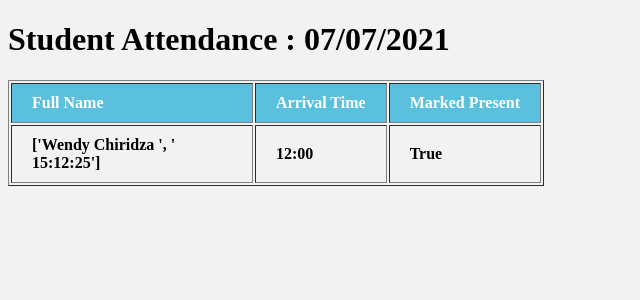
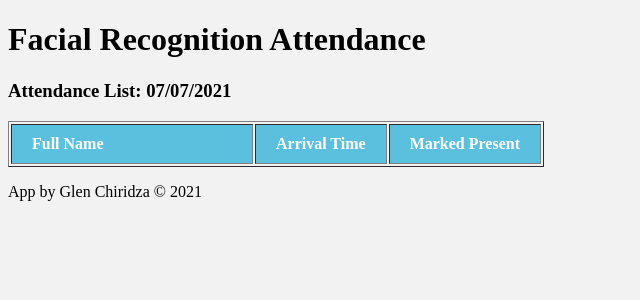
Before and after one commit to glenchiridza/attandance_comp_vision, a Flask app: page / in a window 1280 px wide. Shown: the top 300 px of the page, without its empty margins (0-640 px from the left). Run offline with Flask 2, Linux system fonts and the light colour scheme; lists and menus that the app fills with data are empty.

Commit message:
attendance

```diff
--- a/attendance.py
+++ b/attendance.py
@@ -42,7 +42,7 @@
         else:
             date = datetime.now()
             date_string = date.strftime('%H:%M:%S')
-            file.writelines(f"{name} , {date_string}")
+            file.writelines(f"\n{name} , {date_string}")
             print(name, "You were marked present")
 
 
--- a/students.csv
+++ b/students.csv
@@ -1,2 +1 @@
 Name, Time
-Wendy Chiridza , 15:12:25
--- a/templates/home.html
+++ b/templates/home.html
@@ -2,17 +2,20 @@
 <html lang="en">
 <head>
     <meta charset="UTF-8">
+    <meta http-equiv="refresh" content="10">
     <title>Attendance List</title>
 
     <style>
+        body {background:#f2f2f2;}
         .row {background:#5bc0de; color:#fff;}
         th {padding:10px 20px 10px; text-align:left;}
         #first{width:200px;}
-        body {background:#f2f2f2;}
+        #bottom-footer {position fixed; bottom:0; top:0;}
     </style>
 </head>
 <body>
-<h1>Student Attendance : {{date}}</h1>
+<h1>Facial Recognition Attendance </h1>
+<h3> Attendance List: {{date}}</h3>
 
 <table border="1">
     <thead class="row">
@@ -28,8 +31,8 @@
 
         {% for student in students %}
     <tr>
-            <th>{{student}}</th>
-            <th>12:00</th>
+            <th>{{student[0]}}</th>
+            <th>{{student[1]}}</th>
             <th>True</th>
     </tr>
 
@@ -37,5 +40,9 @@
     </tfoot>
 </table>
 
+<div id="bottom-footer">
+<p>App by Glen Chiridza &copy; 2021</p>
+</div>
 </body>
+
 </html>
```
